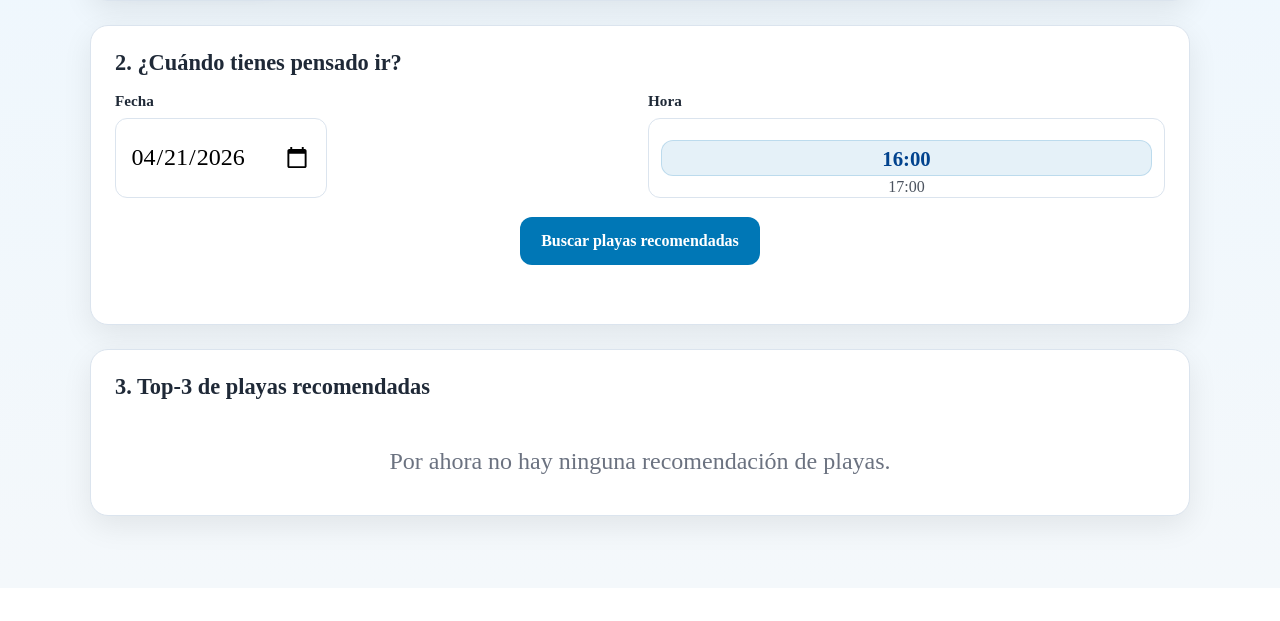
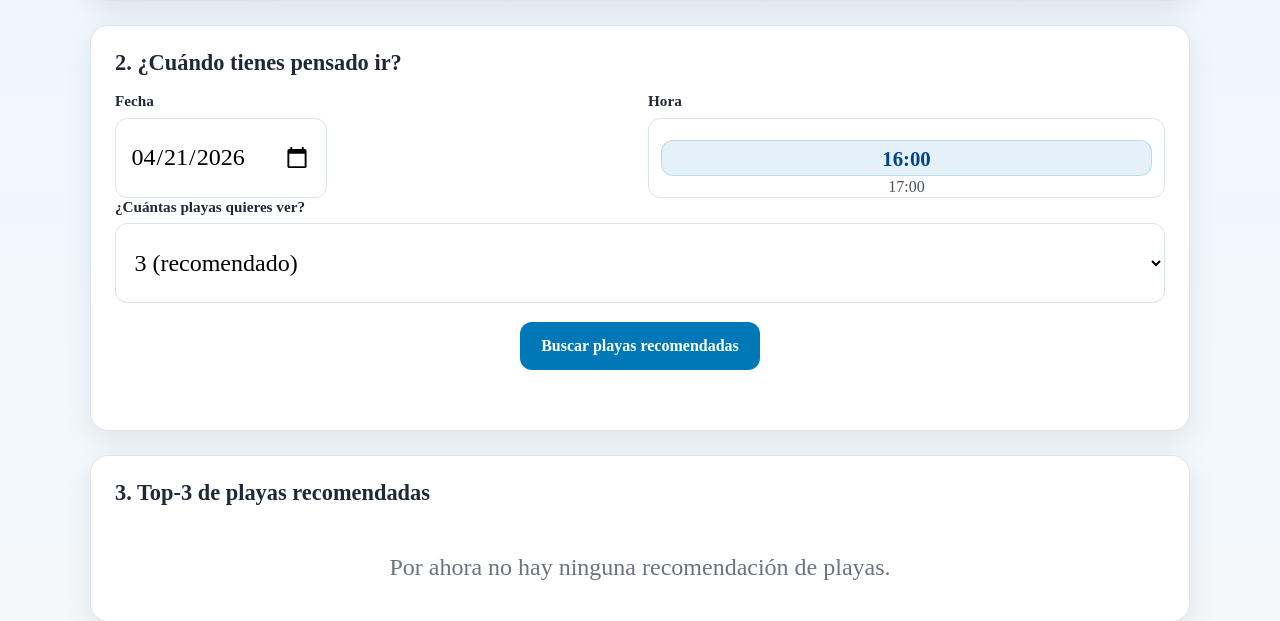
Before and after one commit to psTeamPlaya/playa_project, a FastAPI app: page / in a window 1280 px wide. Shown: the part 645-1266 px from the top of the page. Before the commit the page ends 1195 px from the top, so only its background shows below. Run offline with FastAPI, Linux system fonts and the light colour scheme; some web fonts are replaced.

Commit message:
HU-06 option to show more than 3 beaches

```diff
--- a/frontend/static/js/main.js
+++ b/frontend/static/js/main.js
@@ -8,6 +8,7 @@ const buscarBtn = document.getElementById("buscarBtn");
 const statusEl = document.getElementById("status");
 const resultsContainer = document.getElementById("resultsContainer");
 const hourWheel = document.getElementById("hourWheel");
+const cantidadSelect = document.getElementById("cantidad");
 
 let hourOptions = [];
 let actividadSeleccionada = "";
@@ -370,8 +371,11 @@ buscarBtn.addEventListener("click", async () => {
         }
 
         const data = await response.json();
-        pintarResultados(data.resultados);
-        statusEl.textContent = `Se han encontrado ${data.resultados.length} recomendaciones para ${actividadSeleccionada.replace("_", " ")}.`;
+        const cantidad = Number(cantidadSelect.value) || 3;
+        const resultadosLimitados = data.resultados.slice(0, cantidad);
+
+        pintarResultados(resultadosLimitados);
+        statusEl.textContent = `Mostrando ${resultadosLimitados.length} de ${data.resultados.length} playas recomendadas para ${actividadSeleccionada.replace("_", " ")}.`;
     } catch (error) {
         console.error(error);
         statusEl.textContent = "Ha ocurrido un error al consultar la API.";
--- a/frontend/templates/index.html
+++ b/frontend/templates/index.html
@@ -98,6 +98,14 @@
             </div>
           </div>
         </div>
+        <div class="field">
+          <label for="cantidad">¿Cuántas playas quieres ver?</label>
+          <select id="cantidad">
+            <option value="3" selected>3 (recomendado)</option>
+            <option value="5">5</option>
+            <option value="10">10</option>
+          </select>
+        </div>
       </div>
       <div class="actions">
         <button class="btn-primary" id="buscarBtn">Buscar playas recomendadas</button>
```
